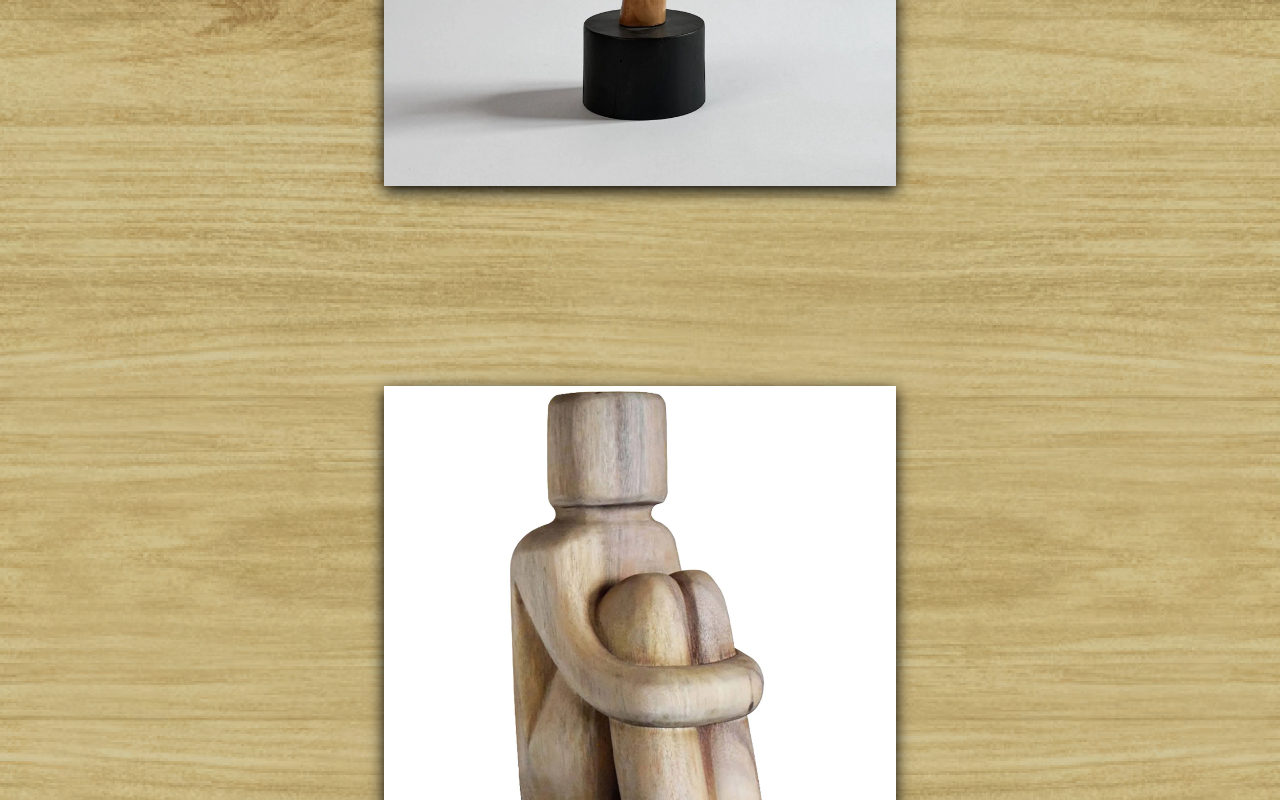
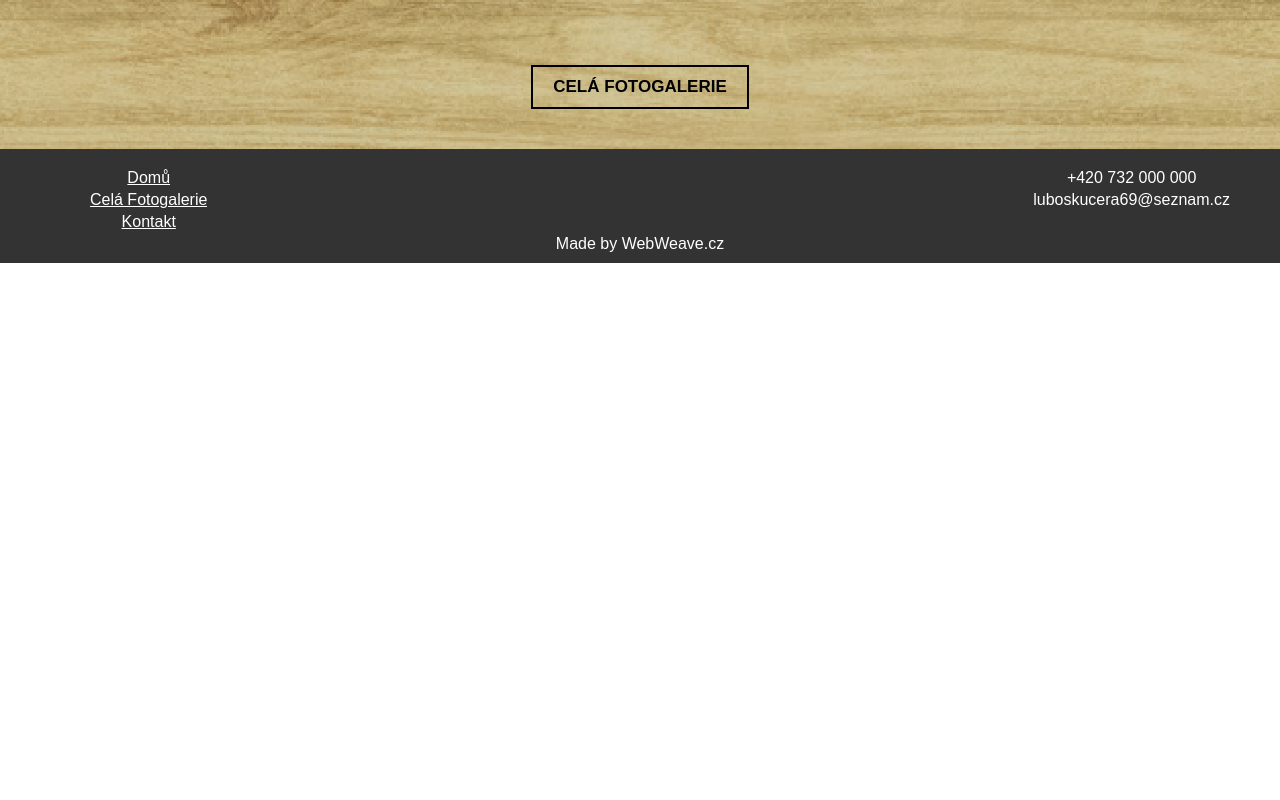
Before and after one commit to Flamchu/lubomirkucera, a React (Vite) app: page / in a window 1280 px wide. Shown: the part 2000-2800 px from the top of the page. After the commit the page ends 2263 px from the top, so only its background shows below. Built offline with nearby package versions, Linux system fonts and the light colour scheme.

Commit message:
footer component

```diff
--- /dev/null
+++ b/src/components/Footer.tsx
@@ -0,0 +1,30 @@
+import React from "react";
+import {Link} from "react-router-dom";
+import "../scss/components/Footer.scss";
+
+const Footer: React.FC = () => {
+  return (
+    <footer className="footer">
+      <div className="footer__container">
+        <div className="footer__flex">
+        <div className="footer__ul-holder">
+            <ul>
+            <li><Link to="/">Domů</Link></li>
+            <li><Link to="/galerie">Celá Fotogalerie</Link></li>
+            <li><Link to="/kontakt">Kontakt</Link></li>
+            </ul>
+        </div>
+        <div className="footer__ul-holder">
+            <ul>
+                <li>+420 732 000 000</li>
+                <li>luboskucera69@seznam.cz</li>
+            </ul>
+        </div>
+        </div>
+        <div className="footer__webweave"><a href="https://webweave.cz">Made by WebWeave.cz</a></div>
+      </div>
+    </footer>
+  );
+};
+
+export default Footer;
--- a/src/pages/Home.tsx
+++ b/src/pages/Home.tsx
@@ -7,6 +7,7 @@ import image2 from "../assets/wd2.webp"
 import image3 from "../assets/wd3.webp"
 import image4 from "../assets/wd4.webp"
 import FullscreenImage  from "../components/FullscreenImage";
+import Footer from "../components/Footer";
 
 
 
@@ -35,6 +36,7 @@ const Home: React.FC = () => {
      <div className="btn-holder">
      <Link to="/galerie"><button className="btn">Celá Fotogalerie</button></Link>
      </div>
+     <Footer/>
 
     </div>
   );
--- a/src/scss/Home.scss
+++ b/src/scss/Home.scss
@@ -1,3 +1,7 @@
+.flex{
+  display: flex;
+}
+
 .intro {
 	width: 100%;
 	height: 500px;
@@ -36,7 +40,6 @@
 	}
 
 	img {
-		width: 40%;
 		margin: 50px auto;
 	}
 	.my-work {
--- /dev/null
+++ b/src/scss/components/Footer.scss
@@ -0,0 +1,30 @@
+.footer {
+    background-color: #333;
+    color: #fff;
+    font-family: sans-serif;
+
+    &__container {
+      max-width: 1200px;
+      margin: 0 auto;
+      text-align: center;
+      padding: 20px 50px 10px 50px;
+    }
+
+    &__flex{
+        display: flex;
+        justify-content: space-between;
+    }
+
+    &__ul-holder{
+         a{color: #fff;}
+        li{
+        margin: 0 0 4px 0;
+
+        }
+    }
+
+    &__webweave a{
+        color: white;
+        text-decoration: none;
+    }
+  }
```
